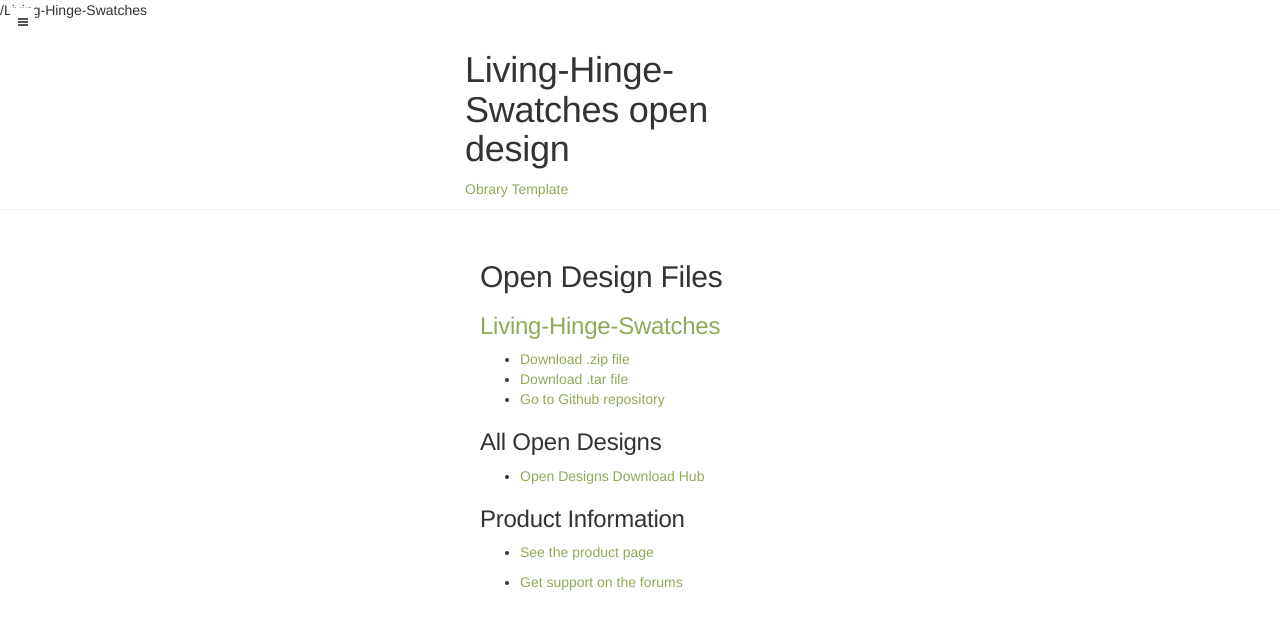
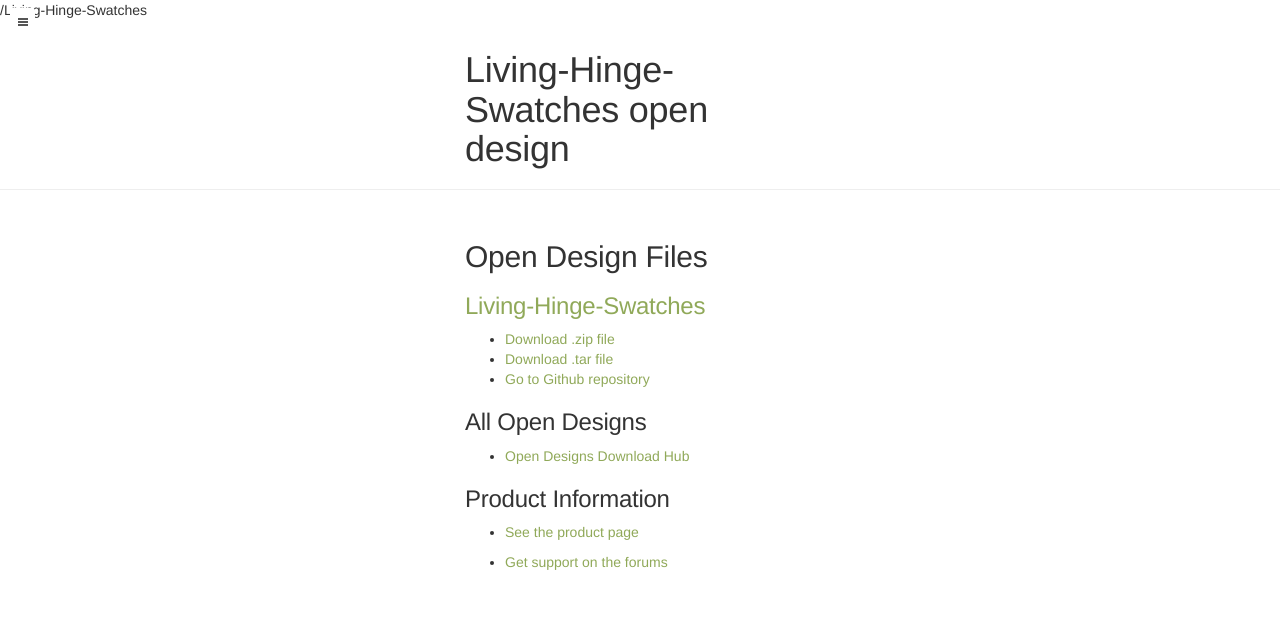
Before and after one commit to Obrary/Living-Hinge-Swatches, a Jekyll site: the page built from index.html, in a window 1280 px wide. Shown: the top 629 px of the page. Built offline with Jekyll 4.4.1, drawn with Linux system fonts in a browser that asks for light colours; nearby versions of some CDN libraries; library files that are not in the unit come from our copies; the list of posts is cut into pages by our own code.

Commit message:
editing header

```diff
--- a/_layouts/default.html
+++ b/_layouts/default.html
@@ -12,12 +12,7 @@
     <div class="wrap">
       <div class="masthead">
         <div class="container">
-          <h3 class="masthead-title">
             <h1>{{ site.github.project_title }} open design</h1>
-
-            <a href="{{ site.baseurl }}/" title="Home">{{ site.title }}</a>
-
-          </h3>
         </div>
       </div>
 
--- a/_layouts/page.html
+++ b/_layouts/page.html
@@ -3,7 +3,5 @@
 ---
 
 <div class="page">
-  <h1 class="page-title">{{ page.title }}</h1>
-  <p>test</p>
-  {{ content }}
+
 </div>
--- a/index.html
+++ b/index.html
@@ -2,7 +2,6 @@
 layout: default
 title: Home
 ---
-<div class="container">
 
 <h2>Open Design Files</h2>
 
@@ -23,5 +22,3 @@
 <li><p><a href="http://obrary.com/products{{ site.github.project_title | prepend:'/' }}">See the product page</a></li>
 <li><a href="http://forums.obrary.com/category/designs{{ site.github.project_title | prepend:'/' }}">Get support on the forums</a></li>
 </ul>
-
-</div>
```
